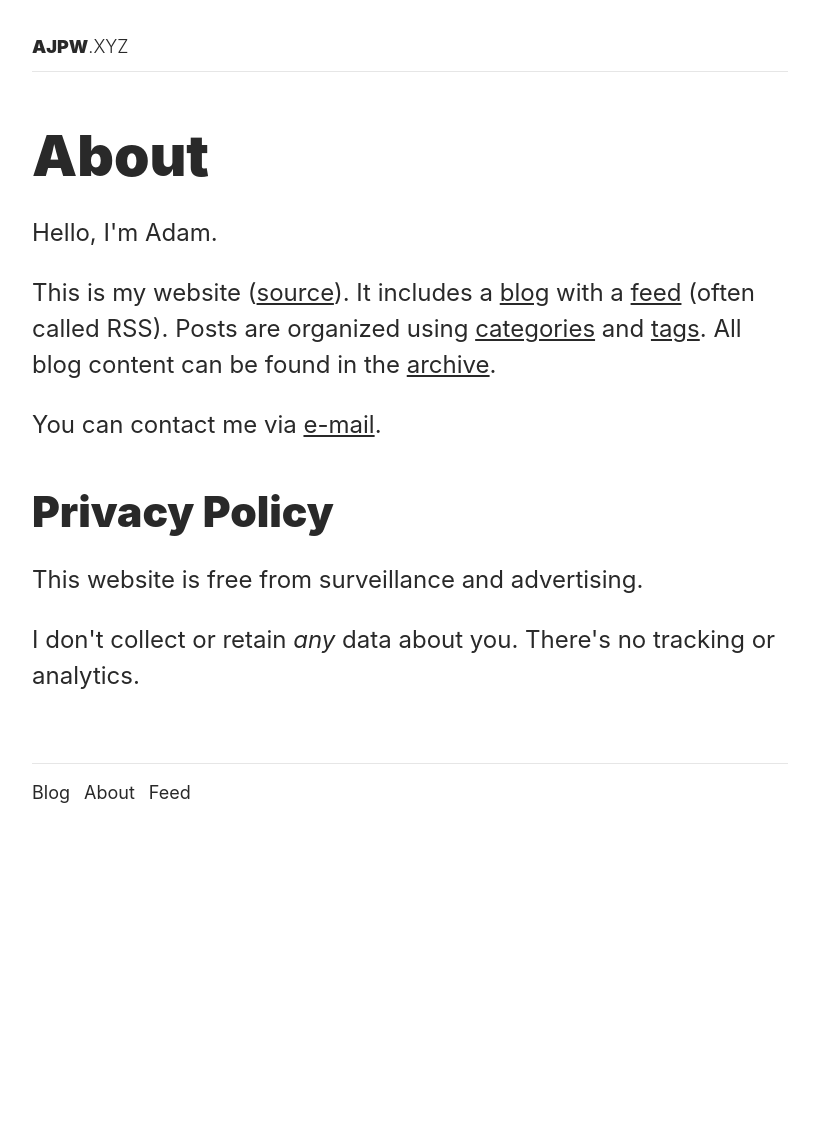
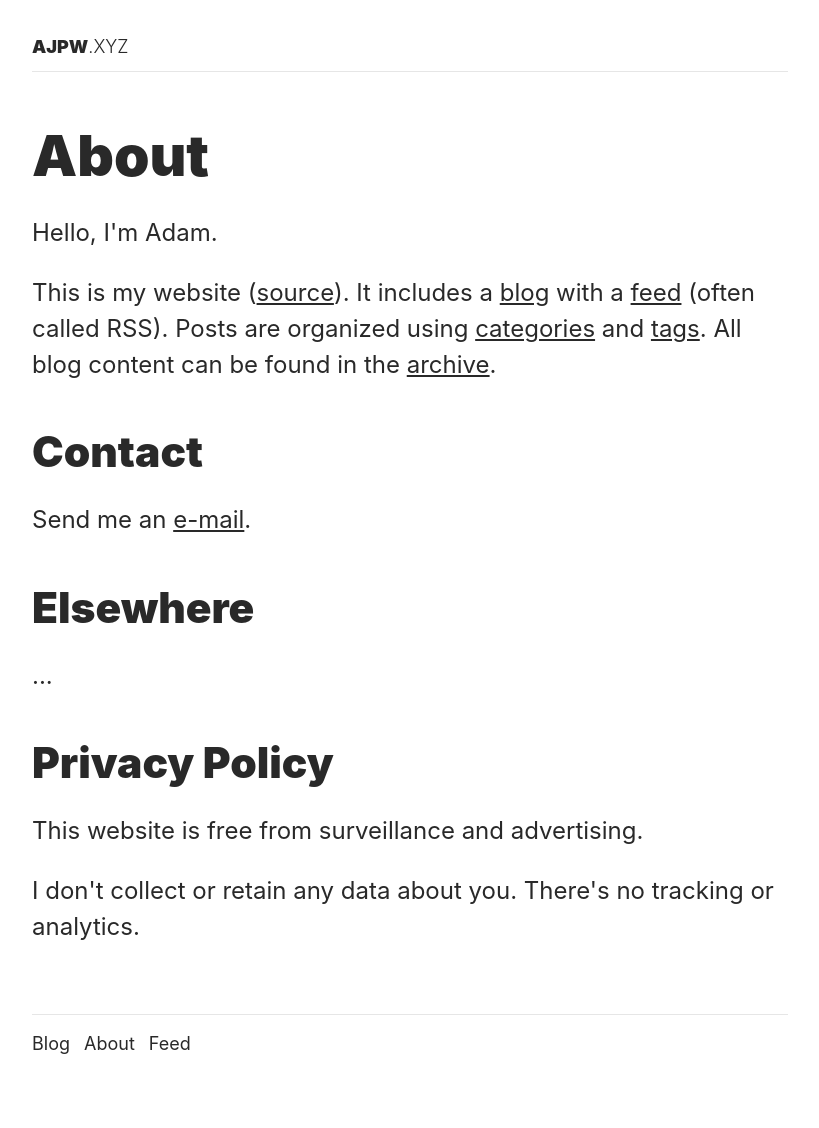
Before and after one commit to ajpwalser/ajpwalser.github.io, a Jekyll site: the page built from about.html, in a window 1280 px wide. Shown: the whole page, without its empty margins (230-1049 px from the left). Built offline with Jekyll 4.4.1, drawn with Linux system fonts in a browser that asks for light colours; some web fonts are replaced; before the commit the page ends 900 px from its top, so only the background shows below that.

Commit message:
Update about.html

```diff
--- a/about.html
+++ b/about.html
@@ -7,7 +7,10 @@
 <h2>About</h2>
 <p class="first">Hello, I'm Adam.</p>
 <p>This is my website (<a href="https://github.com/ajpwalser/ajpwalser.github.io">source</a>). It includes a <a href="https://ajpwalser.github.io/">blog</a> with a <a href="https://ajpwalser.github.io/feed.xml">feed</a> (often called RSS). Posts are organized using <a href="https://ajpwalser.github.io/categories/">categories</a> and <a href="https://ajpwalser.github.io/tags/">tags</a>. All blog content can be found in the <a href="https://ajpwalser.github.io/archive/">archive</a>.</p>
-<p>You can contact me via <a href="mailto:ajpwalser@gmail.com">e-mail</a>.</p>
+<h3>Contact</h3>
+<p>Send me an <a href="mailto:ajpwalser@gmail.com">e-mail</a>.</p>
+<h3>Elsewhere</h3>
+<p>...</p>
 <h3>Privacy Policy</h3>
 <p>This website is free from surveillance and advertising.</p>
-<p>I don't collect or retain <i>any</i> data about you. There's no tracking or analytics.</p>
+<p>I don't collect or retain any data about you. There's no tracking or analytics.</p>
```
